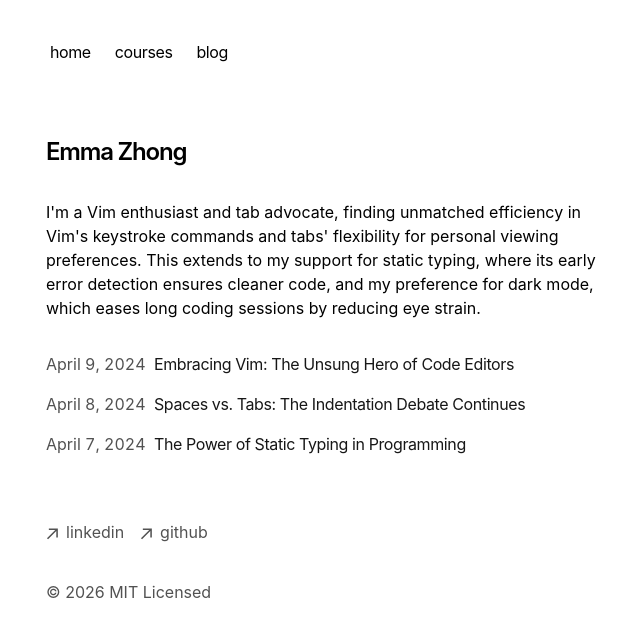
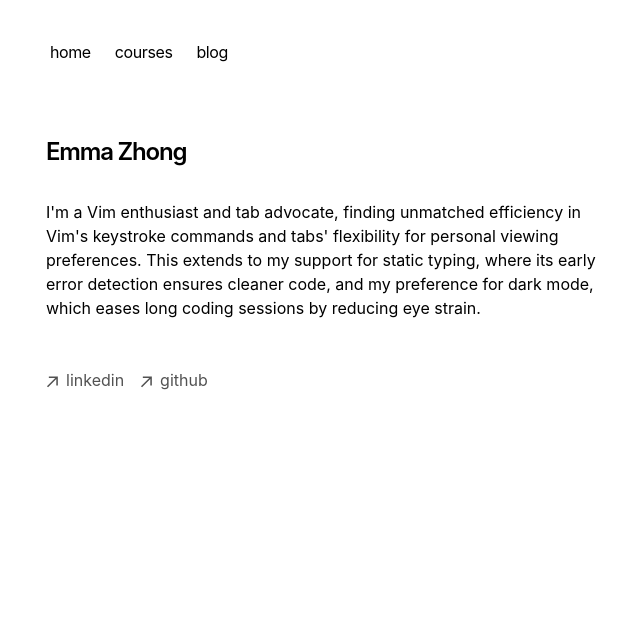
Before and after one commit to emma-zhong/personal-website, a Next.js app in the folder blog/: page / in a window 1280 px wide. Shown: the top 636 px of the page, without its empty margins (306-946 px from the left). Built offline with nearby package versions, Linux system fonts and the light colour scheme.

Commit message:
get rid of mit license

```diff
--- a/blog/app/components/footer.tsx
+++ b/blog/app/components/footer.tsx
@@ -42,9 +42,6 @@
           </a>
         </li>
       </ul>
-      <p className="mt-8 text-neutral-600 dark:text-neutral-300">
-        © {new Date().getFullYear()} MIT Licensed
-      </p>
     </footer>
   )
 }
--- a/blog/app/page.tsx
+++ b/blog/app/page.tsx
@@ -13,9 +13,9 @@
         early error detection ensures cleaner code, and my preference for dark
         mode, which eases long coding sessions by reducing eye strain.`}
       </p>
-      <div className="my-8">
+      {/* <div className="my-8">
         <BlogPosts />
-      </div>
+      </div> */}
     </section>
   )
 }
```
